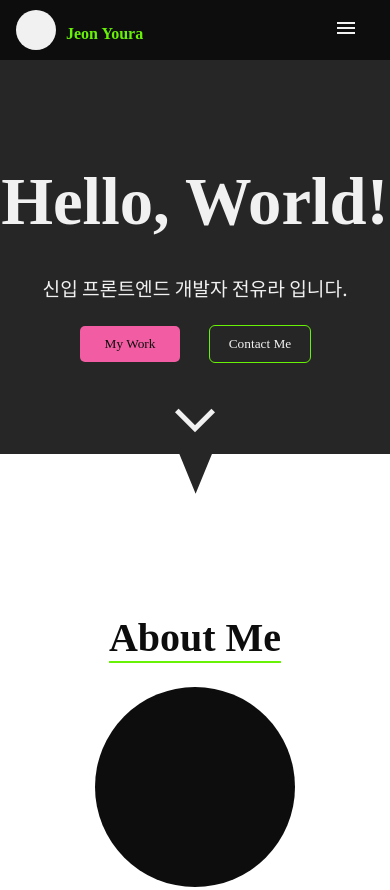
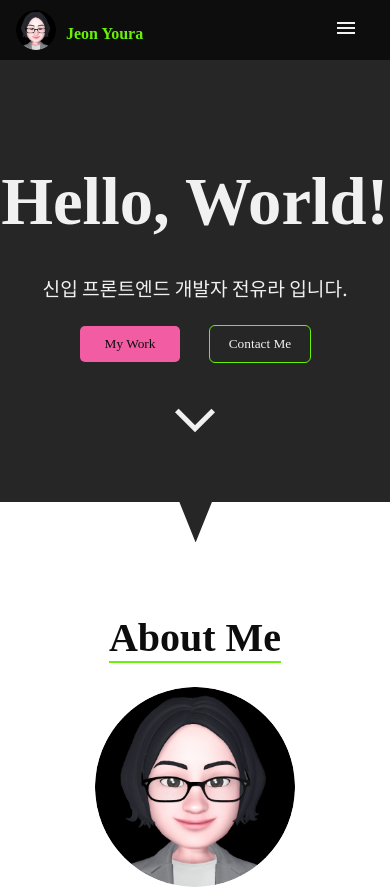
Before and after one commit to Hong-Eungyo/Profile_02, a plain HTML site: page index.html in a window 390 px wide. Shown: the top 890 px of the page. Drawn offline with nearby package versions, Linux system fonts and the light colour scheme; a web font is replaced by a local one.

Commit message:
20230103
사진 수정 및 커스텀 배경 모바일 화면 조정

```diff
--- a/css/about.css
+++ b/css/about.css
@@ -12,7 +12,8 @@
     width: 200px;
     height: 200px;
     border-radius: 999px;
-    background: var(--color-primary);
+    background: url(/img/img-cropped.png) no-repeat;
+    background-size: cover;
     margin: 0 auto;
 }
 
--- a/css/main.css
+++ b/css/main.css
@@ -1,5 +1,6 @@
 #home {
     position: relative;
+    height: 1fr;
     padding: 8rem;
     text-align: center;
     background-color: var(--color-primary-variant);
--- a/css/media_768.css
+++ b/css/media_768.css
@@ -24,6 +24,27 @@
         justify-content: space-between;
         padding: 0 1rem;
     }
+    /* 커스텀 배경 */
+    .custom-shape-divider-bottom-1703647166 {
+        position: absolute;
+        bottom: -50px;
+        left: 0;
+        width: 100%;
+        overflow: hidden;
+        line-height: 0;
+    }
+
+    .custom-shape-divider-bottom-1703647166 svg {
+        position: relative;
+        display: block;
+        width: calc(100% + 1.3px);
+        height: 90px;
+    }
+
+    .custom-shape-divider-bottom-1703647166 .shape-fill {
+        fill: #FFFFFF;
+    }
+
     .header_logo {
         width: 250px;
         height: 100%;
--- a/css/style.css
+++ b/css/style.css
@@ -83,7 +83,8 @@ button {
             width: 80px;
             height: 80px;
             border-radius: 999px;
-            background: var(--color-white);
+            background: url(/img/img-cropped.png) no-repeat;
+            background-size: cover;
         }
 
         .header_logo_title {
--- a/css/work.css
+++ b/css/work.css
@@ -37,6 +37,7 @@
         position: relative;
         left: 0;
         top: -28px;
+        padding: 0 2rem;
         border-radius: 10px 10px 0 0;
         background: var(--color-accent);
         opacity: 0;
--- a/index.html
+++ b/index.html
@@ -7,6 +7,8 @@
     <title> Jeon Youra&#39;s Portfolio </title>
     <meta name="description" content="web fronted enginner">
     <meta name="author" content="Jeon Youra">
+    <link rel="shortcut icon" href="img/img-cropped.ico" type="image/x-icon">
+
 
     <!-- OG (Open Graph Data) -->
     <meta property="og:title" content="Jeon Youra의 포트폴리오">
@@ -207,11 +209,11 @@
                             <div class="btn-bg">&nbsp;</div>
                         </li>
                         <li>
-                            <button class="category-btn" data-category="front-end">Front-end<span class="work_count">4</span></button>
+                            <button class="category-btn" data-category="front-end">Front-end<span class="work_count">3</span></button>
                             <div class="btn-bg">&nbsp;</div>
                         </li>
                         <li>
-                            <button class="category-btn" data-category="design">Design<span class="work_count">4</span></button>
+                            <button class="category-btn" data-category="design">Design<span class="work_count">5</span></button>
                             <div class="btn-bg">&nbsp;</div>
                         </li>
                     </ul>
@@ -253,7 +255,7 @@
                                 </div>
                             </a>
                         </li>
-                        <li class="project" data-type="front-end">
+                        <li class="project" data-type="design">
                             <a href="#" target="_blank">
                                 <img class="project_img" src="img/project_01.png" alt="project_01 img" width="300">
                                 <div class="project-text">
--- a/js/main.js
+++ b/js/main.js
@@ -22,3 +22,4 @@ menus.forEach((menu)=> {
         e.target.classList.add('active');
     })
 })
+//스크롤 하면 메뉴 활성화 옮기기
--- a/js/myWork.js
+++ b/js/myWork.js
@@ -10,6 +10,9 @@ categories.forEach((category)=> {
             } else {
                 project.style.display = "none";
             }
+            if (filter == null) {
+                return;
+            }
         })
         const activeBtn = document.querySelector('.category_selected');
         activeBtn.classList.remove('category_selected');
```
Also changed, not shown: img/img-cropped.ico (added), img/img-cropped.png (added), img/imogi.png (added).
